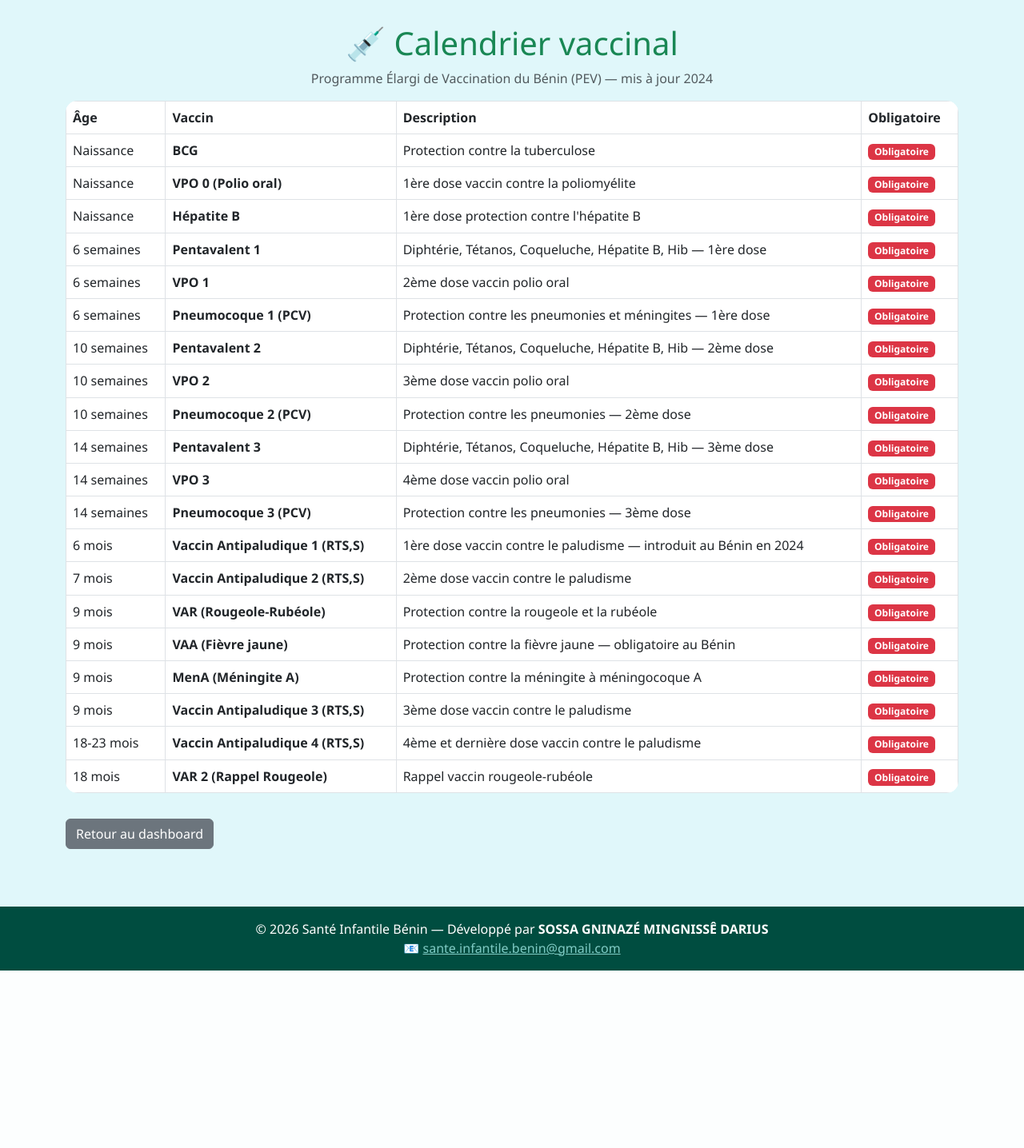
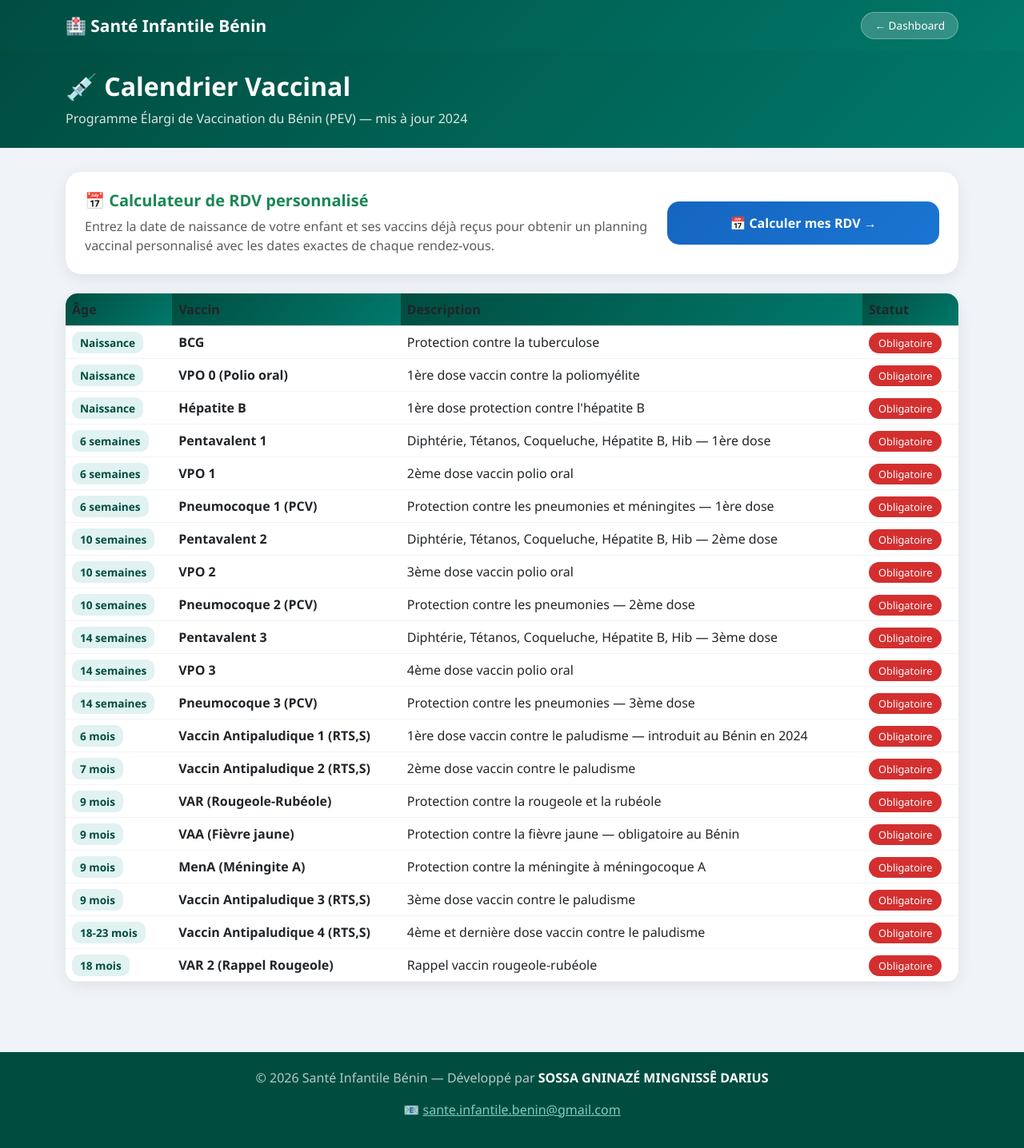
Before and after one commit to sosak98/sante-infantile-benin, a Django app: page /conseils/ in a window 1280 px wide. Shown: the whole page at 80% size. Before the commit the page ends 1214 px from the top, so only its background shows below. Run offline with Django 5.2, Linux system fonts and the light colour scheme; data comes from the database, SQL or seed files in the repository.

Commit message:
Calendrier vaccinal design amélioré + lien RDV

```diff
--- a/conseils/templates/conseils/calendrier.html
+++ b/conseils/templates/conseils/calendrier.html
@@ -3,55 +3,124 @@
 <head>
     <meta charset="UTF-8">
     <meta name="viewport" content="width=device-width, initial-scale=1.0">
-    <title>Calendrier vaccinal - Santé Infantile Bénin</title>
+    <title>Calendrier Vaccinal - Santé Infantile Bénin</title>
     <link href="https://cdn.jsdelivr.net/npm/bootstrap@5.3.0/dist/css/bootstrap.min.css" rel="stylesheet">
     <style>
-        body { background: #e0f7fa; font-family: 'Segoe UI', sans-serif; }
-        .container { margin-top: 30px; }
-        table { background: white; border-radius: 15px; overflow: hidden; }
-        th { background-color: #00796b; color: white; }
+        * { margin: 0; padding: 0; box-sizing: border-box; }
+        body { background: #f0f4f8; font-family: 'Segoe UI', sans-serif; }
+        .navbar-custom { background: linear-gradient(135deg, #004d40, #00796b); padding: 15px 0; }
+        .navbar-brand-custom { font-size: 1.3rem; font-weight: 800; color: white !important; }
+        .btn-retour { background: rgba(255,255,255,0.2); color: white; border: 1px solid rgba(255,255,255,0.3); border-radius: 20px; padding: 6px 16px; font-size: 0.85rem; text-decoration: none; }
+        .page-header { background: linear-gradient(135deg, #004d40, #00796b); color: white; padding: 25px 0; margin-bottom: 30px; }
+        .page-header h2 { font-weight: 800; }
+        .page-header p { opacity: 0.85; margin: 0; }
+        .card { border: none; border-radius: 20px; box-shadow: 0 5px 20px rgba(0,0,0,0.08); }
+        .btn-rdv {
+            background: linear-gradient(135deg, #1565c0, #1976d2);
+            color: white;
+            border: none;
+            border-radius: 15px;
+            padding: 15px 25px;
+            font-size: 1rem;
+            font-weight: 700;
+            text-decoration: none;
+            display: block;
+            text-align: center;
+            transition: 0.3s;
+        }
+        .btn-rdv:hover { transform: translateY(-3px); box-shadow: 0 8px 25px rgba(21,101,192,0.4); color: white; }
+        table { background: white; border-radius: 15px; overflow: hidden; width: 100%; }
+        thead th { background: linear-gradient(135deg, #004d40, #00796b); color: white; padding: 15px; font-weight: 700; }
+        tbody tr:hover { background: #e8f5e9; }
+        tbody td { padding: 12px 15px; border-bottom: 1px solid #f0f4f8; vertical-align: middle; }
+        .badge-obligatoire { background: #d32f2f; color: white; padding: 4px 12px; border-radius: 20px; font-size: 0.8rem; }
+        .badge-recommande { background: #757575; color: white; padding: 4px 12px; border-radius: 20px; font-size: 0.8rem; }
+        .age-badge { background: #e0f2f1; color: #004d40; padding: 4px 10px; border-radius: 10px; font-weight: 700; font-size: 0.85rem; }
+        footer { background: #004d40; color: rgba(255,255,255,0.7); text-align: center; padding: 20px; margin-top: 40px; }
+        footer strong { color: white; }
+        footer a { color: #80cbc4; }
     </style>
 </head>
 <body>
+
+    <nav class="navbar-custom">
+        <div class="container d-flex justify-content-between align-items-center">
+            <span class="navbar-brand-custom">🏥 Santé Infantile Bénin</span>
+            <a href="{% url 'dashboard' %}" class="btn-retour">← Dashboard</a>
+        </div>
+    </nav>
+
+    <div class="page-header">
         <div class="container">
-        <h1 class="text-success text-center">💉 Calendrier vaccinal</h1>
-        <p class="text-center text-muted">Programme Élargi de Vaccination du Bénin (PEV) — mis à jour 2024</p>
-        <table class="table table-bordered table-hover">
+            <h2>💉 Calendrier Vaccinal</h2>
+            <p>Programme Élargi de Vaccination du Bénin (PEV) — mis à jour 2024</p>
+        </div>
+    </div>
+
+    <div class="container pb-5">
+
+        <!-- Bouton RDV -->
+        <div class="card mb-4 p-4">
+            <div class="row align-items-center">
+                <div class="col-md-8">
+                    <h5 class="text-success fw-bold">📅 Calculateur de RDV personnalisé</h5>
+                    <p class="text-muted mb-0">Entrez la date de naissance de votre enfant et ses vaccins déjà reçus pour obtenir un planning vaccinal personnalisé avec les dates exactes de chaque rendez-vous.</p>
+                </div>
+                <div class="col-md-4 mt-3 mt-md-0">
+                    <a href="{% url 'calculer_rdv' %}" class="btn-rdv">
+                        📅 Calculer mes RDV →
+                    </a>
+                </div>
+            </div>
+        </div>
+
+        <!-- Tableau vaccinal -->
+        <div class="card">
+            <div class="card-body p-0">
+                <div class="table-responsive">
+                    <table class="table table-hover mb-0">
                         <thead>
                             <tr>
                                 <th>Âge</th>
                                 <th>Vaccin</th>
                                 <th>Description</th>
-                    <th>Obligatoire</th>
+                                <th>Statut</th>
                             </tr>
                         </thead>
                         <tbody>
                             {% for vaccin in vaccins %}
                             <tr>
-                    <td>{{ vaccin.age_affichage }}</td>
+                                <td>
+                                    <span class="age-badge">{{ vaccin.age_affichage }}</span>
+                                </td>
                                 <td><strong>{{ vaccin.nom }}</strong></td>
                                 <td>{{ vaccin.description|default:"—" }}</td>
                                 <td>
                                     {% if vaccin.obligatoire %}
-                            <span class="badge bg-danger">Obligatoire</span>
+                                        <span class="badge-obligatoire">Obligatoire</span>
                                     {% else %}
-                            <span class="badge bg-secondary">Recommandé</span>
+                                        <span class="badge-recommande">Recommandé</span>
                                     {% endif %}
                                 </td>
                             </tr>
                             {% empty %}
                             <tr>
-                    <td colspan="4" class="text-center">Aucun vaccin enregistré.</td>
+                                <td colspan="4" class="text-center py-4">Aucun vaccin enregistré.</td>
                             </tr>
                             {% endfor %}
                         </tbody>
                     </table>
-        <a href="{% url 'dashboard' %}" class="btn btn-secondary mt-3 mb-5">Retour au dashboard</a>
                 </div>
-<!-- Footer -->
-    <footer class="text-center py-3 mt-4" style="background-color: #004d40; color: white;">
-        <p class="mb-0">© 2026 Santé Infantile Bénin — Développé par <strong>SOSSA GNINAZÉ MINGNISSÊ DARIUS</strong></p>
-        <p class="mb-0">📧 <a href="mailto:sante.infantile.benin@gmail.com" style="color: #80cbc4;">sante.infantile.benin@gmail.com</a></p>
+            </div>
+        </div>
+
+    </div>
+
+    <footer>
+        <p>© 2026 Santé Infantile Bénin — Développé par <strong>SOSSA GNINAZÉ MINGNISSÊ DARIUS</strong></p>
+        <p>📧 <a href="mailto:sante.infantile.benin@gmail.com">sante.infantile.benin@gmail.com</a></p>
     </footer>
+
+    <script src="https://cdn.jsdelivr.net/npm/bootstrap@5.3.0/dist/js/bootstrap.bundle.min.js"></script>
 </body>
 </html>
```
Lines whose indentation alone changed are shown as unchanged.
